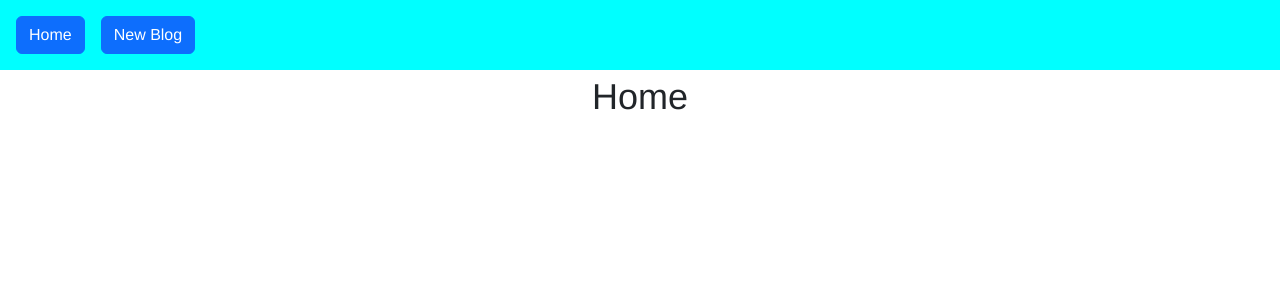
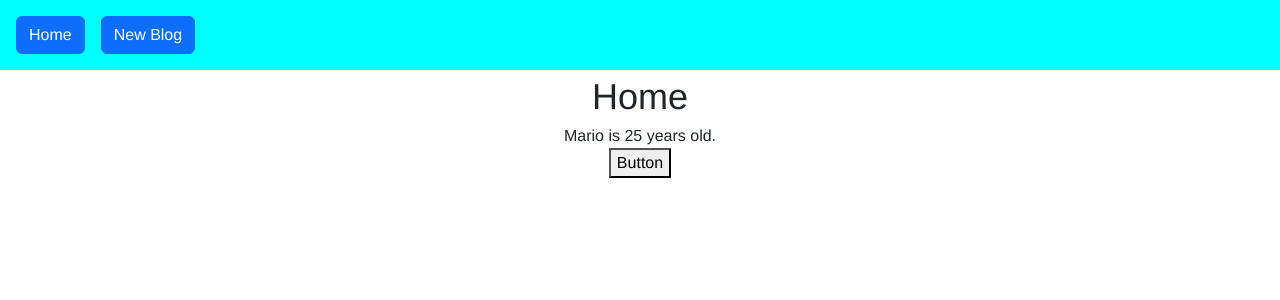
Before and after one commit to lukassilveira/react-study, a React (Create React App) app: page / in a window 1280 px wide. Shown: the top 300 px of the page. Built offline with nearby package versions, Linux system fonts and the light colour scheme.

Commit message:
using state hook

```diff
--- a/src/components/Home/Home.js
+++ b/src/components/Home/Home.js
@@ -1,13 +1,22 @@
-import "./Home.css"
+import "./Home.css";
+import { useState } from "react";
 
 const HomeComponent = () => {
-    return (
-        <div className="home">
-            <p className="home-title">
-                Home
-            </p>
-        </div>
-     );
-}
+    const [name, setName] = useState("Mario");
+    const [age, setAge] = useState(25);
+
+    const handleClick = () => {
+        setName("Yoshi");
+        setAge(10);
+    };
+	return (
+		<div className="home">
+			<p className="home-title">Home</p>
+			<p>{name} is {age} years old.</p>
+
+			<button onClick={handleClick}>Button</button>
+		</div>
+	);
+};
 
 export default HomeComponent;
```
